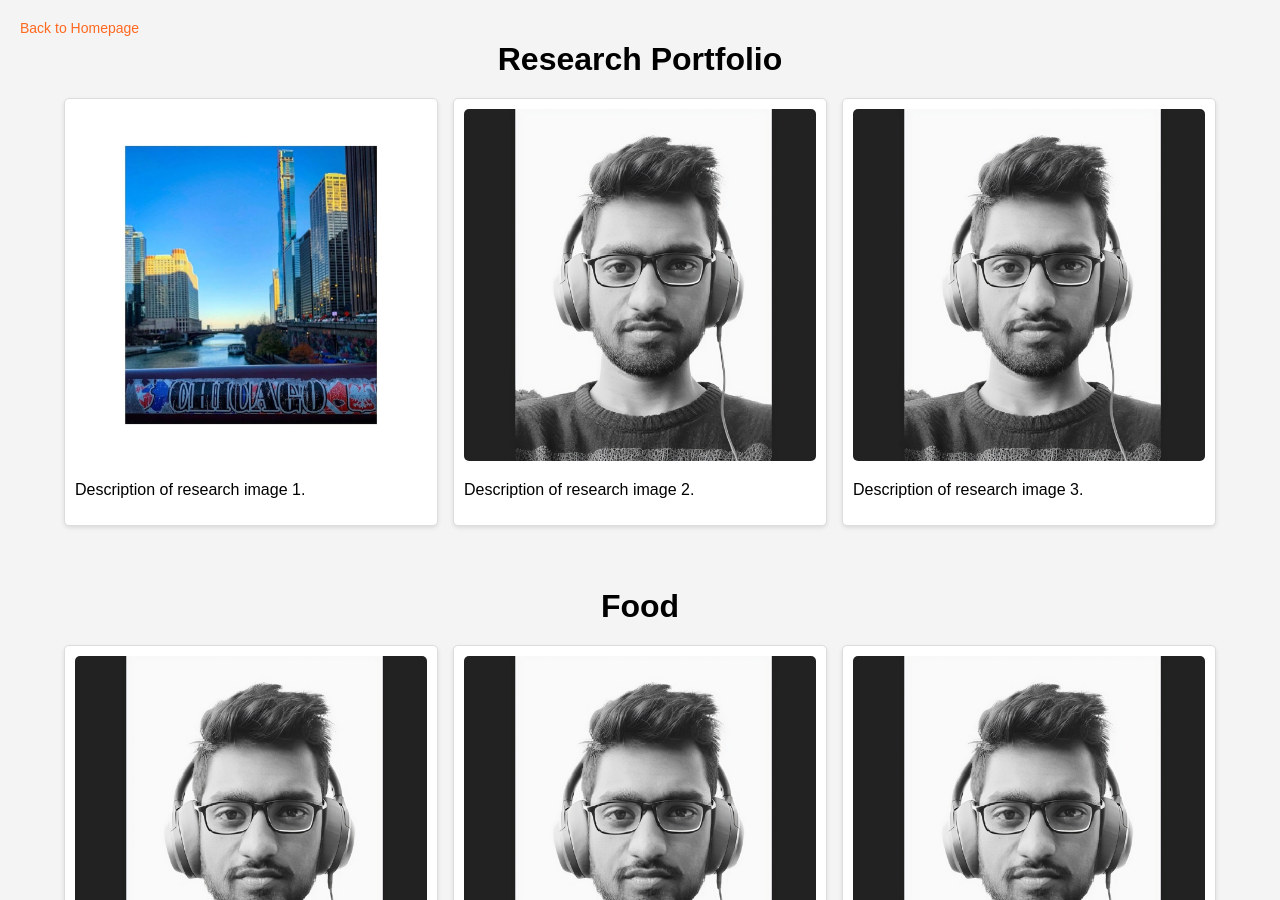
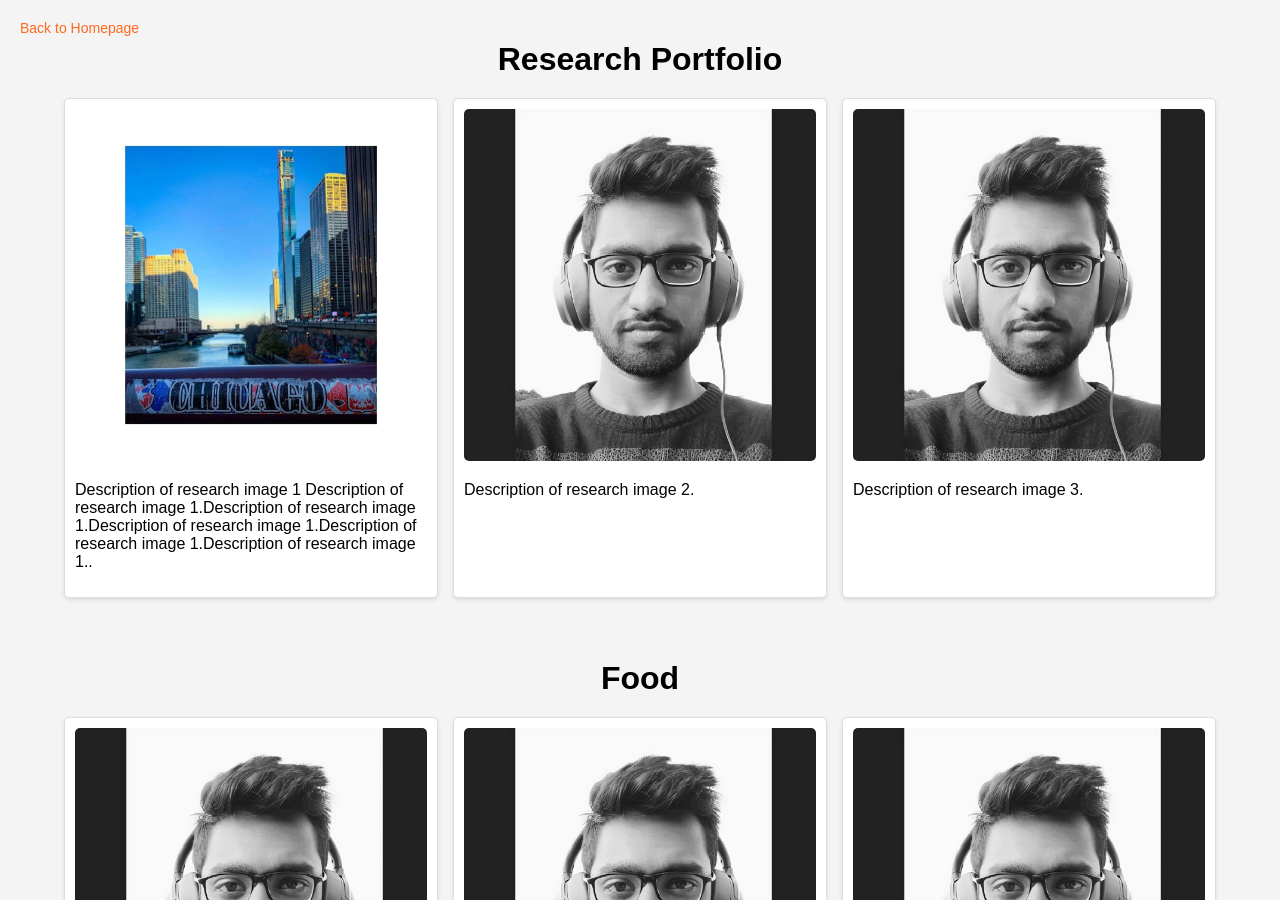
Before and after one commit to hotshott22/portfolio, a Jekyll site: the page one.html, which Jekyll copies as it is, in a window 1280 px wide and 900 px high. Built offline with Jekyll 4.4.1, drawn with Linux system fonts in a browser that asks for light colours.

Commit message:
Update one.html

```diff
--- a/one.html
+++ b/one.html
@@ -70,7 +70,7 @@
         <div class="grid">
             <div class="grid-item">
                 <img src="border/chic2.jpg" alt="Research Image 1">
-                <p>Description of research image 1.</p>
+                <p>Description of research image 1 Description of research image 1.Description of research image 1.Description of research image 1.Description of research image 1.Description of research image 1..</p>
             </div>
             <div class="grid-item">
                 <img src="Prashik22.png" alt="Research Image 2">
```
